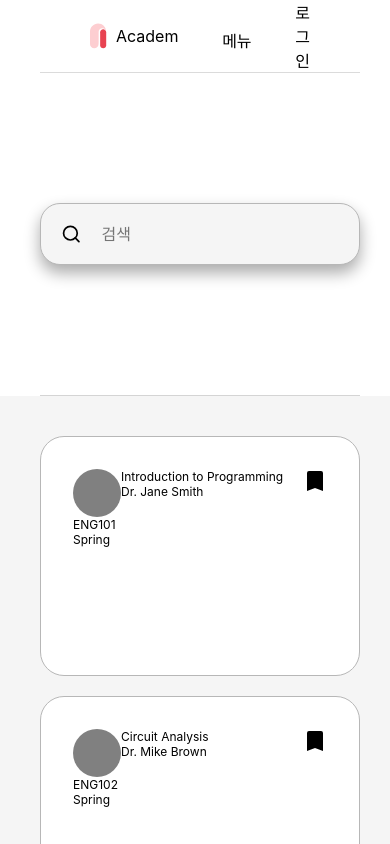
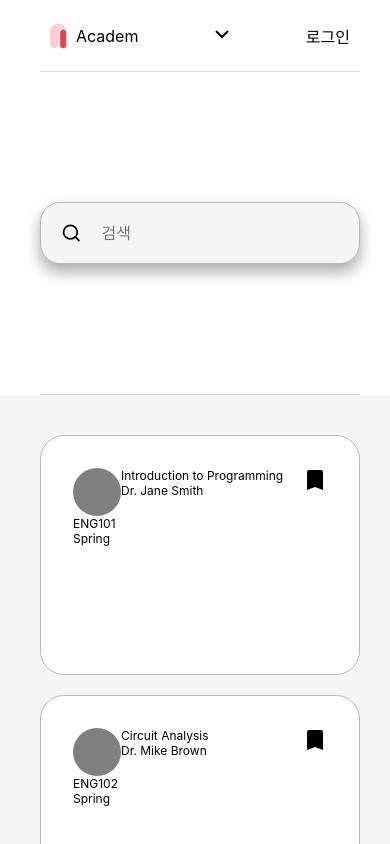
Before and after one commit to DevKor-github/academ-frontend, a React (Create React App) app: page /lecture in a window 390 px wide. Shown: the top 844 px of the page. Built offline with nearby package versions, Linux system fonts and the light colour scheme; a web font is replaced by a local one.

Commit message:
Refactor TopNav
* Topnav now behave

```diff
--- a/src/components/Topnav/button.module.css
+++ b/src/components/Topnav/button.module.css
@@ -3,7 +3,6 @@
   align-items: center;
   justify-content: center;
   flex-direction: row;
-
 
   border: none; /* Example border - change color as needed */
   cursor: pointer; /* Changes cursor to pointer to indicate it's clickable */
@@ -11,7 +10,6 @@
   transition: opacity 0.2s ease; /* Smooth transition for hover effect */
   opacity: 1;
   padding: 10px; /* Adjust padding as needed */
-
 }
 
 .shared:focus {
@@ -29,6 +27,7 @@
 @media (prefers-color-scheme: dark) {
   .unselected.pill {
     color: black;
+    stroke: black;
   }
 
   .pill {
@@ -37,15 +36,15 @@
   }
 }
 
-
 .unselected.primary {
   color: inherit;
+  stroke: inherit;
 }
 
 .unselected.pill {
   color: black;
+  stroke: black;
 }
-
 
 .pill {
   border-radius: 100ch; /* Makes the element round */
--- /dev/null
+++ b/src/components/Topnav/button.tsx
@@ -0,0 +1,70 @@
+import { useNavigate } from 'react-router-dom';
+
+import Typography from '../base/Typography';
+
+import buttonStyles from './button.module.css';
+
+interface TopnavBlankButtonProps {
+  className?: string;
+  onClick?: React.MouseEventHandler<HTMLButtonElement>;
+  children: React.ReactNode;
+  pill?: boolean;
+  selected?: boolean;
+  [key: string]: unknown;
+}
+interface TopnavButtonProps {
+  href: string;
+  children: React.ReactNode;
+  icon?: React.ReactNode;
+  pill?: boolean;
+  [key: string]: unknown;
+}
+export function TopnavBlankButton({
+  selected,
+  children,
+  pill,
+  onClick,
+  className,
+  ...restProps
+}: TopnavBlankButtonProps) {
+  return (
+    <a className={`${className}`}>
+      <span
+        // tabIndex={0}
+        className={`${buttonStyles.primary} ${buttonStyles.unselected} ${buttonStyles.shared}`}
+        onClick={onClick}
+        {...restProps}
+      >
+        <Typography variant="t5">{children}</Typography>
+      </span>
+    </a>
+  );
+}
+
+export function TopnavButton({ selected, href, children, icon, pill, ...restProps }: TopnavButtonProps) {
+  const navigate = useNavigate();
+
+  return (
+    <a
+      href={href}
+      onClick={(e) => {
+        if (!e.metaKey && !e.ctrlKey) {
+          e.preventDefault();
+          navigate(href);
+        }
+      }}
+      {...restProps}
+    >
+      <span
+        // tabIndex={0}
+        className={`${buttonStyles.shared} ${pill ? buttonStyles.pill : buttonStyles.primary} ${
+          selected ? buttonStyles.selected : buttonStyles.unselected
+        }`}
+        style={{ gap: '8px' }}
+      >
+        {icon}
+        <Typography variant="t5">{children}</Typography>
+      </span>
+    </a>
+  );
+}
--- a/src/components/Topnav/index.module.css
+++ b/src/components/Topnav/index.module.css
@@ -1,5 +1,4 @@
-
-.menu {
+.forSmall {
   display: none;
   padding: 18px 0px;
   align-items: center;
@@ -18,16 +17,33 @@
   align-items: center;
 }
 
+.forSmall {
+  display: none;
+}
+
+.forBig {
+  display: flex;
+}
 
 .menulist {
   flex-wrap: nowrap;
 }
 
+.spreaded {
+  height: 72px;
+}
+
+.notSpreaded {
+  height: 72px;
+}
 
 @media (max-width: 720px) {
+  .forSmall {
+    display: flex;
+  }
 
-  .menu {
-    display: block; /* ensure it’s visible if previously hidden */
+  .forBig {
+    display: none;
   }
 
   .compact {
@@ -37,8 +53,15 @@
   .menulist {
     flex-wrap: wrap;
   }
+
+  .spreaded {
+    height: 144px;
   }
 
+  .notSpreaded {
+    height: 72px;
+  }
+}
 
 .container {
   display: flex;
@@ -47,38 +70,44 @@
   flex-direction: row;
   justify-content: space-between;
   width: 100%;
-    padding-left: 40px;
-    padding-right: 40px;
+  overflow: hidden;
+  transition: all 0.2s ease;
 }
 
 .item {
   display: flex;
   height: 72px;
-    /* border: 1px solid cyan; */
   text-align: center;
   justify-content: center;
   align-items: center;
 }
 
-
-
 .gradient {
-    background : linear-gradient(180deg, rgba(0,0,0,0.4) 0%, rgba(0,0,0,0.25) 50%, rgba(0,0,0,0) 100%);
+  background: linear-gradient(180deg, rgba(0, 0, 0, 0.4) 0%, rgba(0, 0, 0, 0.25) 50%, rgba(0, 0, 0, 0) 100%);
 }
 
 .overlap {
   color: white;
 }
 
+.overlap svg {
+  stroke: white;
+}
+
+.overlap .nostroke svg {
+  stroke: none;
+}
+
 .line {
   color: black; /*#7a7a7a;*/
+  stroke: black;
   border-bottom: 1px solid #dbdbdb;
 }
 
 @media (prefers-color-scheme: dark) {
   .line {
     color: #dbdbdb;
+    stroke: #dbdbdb;
     border-bottom: 1px solid #424242;
   }
-
 }
--- a/src/components/Topnav/index.tsx
+++ b/src/components/Topnav/index.tsx
@@ -1,74 +1,54 @@
-import { useLocation, useNavigate } from 'react-router-dom';
+import { useLocation } from 'react-router-dom';
 import { useState } from 'react';
-import Box from '@mui/material/Box';
 
-import Typography from '../base/Typography';
-import { VStack } from '../base/Stack';
-import AdaptiveStack from '../base/AdaptiveStack';
-import { LogoIcon } from '../../icons';
+import { VStack, HStack } from '../base/Stack';
+import { LogoIcon, DownIcon, UpIcon } from '../../icons';
 import { useSessionId } from '../../contexts/SessionIdContext';
 
 import styles from './index.module.css';
-import buttonStyles from './button.module.css';
+import { TopnavBlankButton, TopnavButton } from './button';
 
-interface TopnavBlankButtonProps {
-  className?: string;
-  onClick?: React.MouseEventHandler<HTMLButtonElement>;
-  children: React.ReactNode;
-  pill?: boolean;
-  selected?: boolean;
-  [key: string]: unknown;
-}
-
-interface TopnavButtonProps {
-  href: string;
-  children: React.ReactNode;
-  icon?: React.ReactNode;
-  pill?: boolean;
-  [key: string]: unknown;
-}
-function TopnavBlankButton({ selected, children, pill, onClick, className, ...restProps }: TopnavBlankButtonProps) {
+function TopNavInnerLeft() {
   return (
-    <a className={`${className}`}>
-      <span
-        // tabIndex={0}
-        className={`${buttonStyles.primary} ${buttonStyles.unselected} ${buttonStyles.shared}`}
-        onClick={onClick}
-        {...restProps}
-      >
-        <Typography variant="t5">{children}</Typography>
-      </span>
-    </a>
+    <TopnavButton className={styles.nostroke} icon={<LogoIcon />} href="/">
+      Academ
+    </TopnavButton>
   );
 }
 
-function TopnavButton({ selected, href, children, icon, pill, ...restProps }: TopnavButtonProps) {
-  const navigate = useNavigate();
+const TopNavInnerMid = () => {
+  const location = useLocation();
+  const getLoc = (loc: { pathname: string }) => loc.pathname.split('/')[1];
 
   return (
-    <a
-      href={href}
-      onClick={(e) => {
-        if (!e.metaKey && !e.ctrlKey) {
-          e.preventDefault();
-          navigate(href);
-        }
+    <VStack
+      style={{
+        alignItems: 'center',
+        justifyContent: 'center',
+        height: '72px',
       }}
-      {...restProps}
     >
-      <span
-        // tabIndex={0}
-        className={`${buttonStyles.shared} ${pill ? buttonStyles.pill : buttonStyles.primary} ${
-          selected ? buttonStyles.selected : buttonStyles.unselected
-        }`}
-        style={{ gap: '8px' }}
-      >
-        {icon}
-        <Typography variant="t5">{children}</Typography>
-      </span>
-    </a>
+      <VStack gap="10px">
+        <TopnavButton selected={getLoc(location) === 'notice'} href="/notice" children="공지사항" />
+        <TopnavButton selected={getLoc(location) === 'timetable'} href="/timetable" children="시간표" />
+        <TopnavButton selected={getLoc(location) === 'curation'} href="/curation" children="강의 추천" />
+        <TopnavButton selected={getLoc(location) === 'mypage'} href="/mypage" children="마이페이지" />
+        <TopnavButton selected={getLoc(location) === 'lecture'} href="/lecture" children="강의 목록" />
+      </VStack>
+    </VStack>
+  );
+};
+
+function TopNavInnerRight() {
+  const { sessionId } = useSessionId();
+
+  return (
+    <TopnavButton pill href={sessionId ? '/logout' : '/login'}>
+      {sessionId ? '로그아웃' : '로그인'}
+    </TopnavButton>
   );
 }
+
 function TopNavInner({
   overlap,
   spreadedState: { spreaded, setSpreaded },
@@ -76,67 +56,42 @@ function TopNavInner({
   overlap?: boolean;
   spreadedState: { spreaded: boolean; setSpreaded: React.Dispatch<React.SetStateAction<boolean>> };
 }) {
-  const { sessionId } = useSessionId();
-  const location = useLocation();
-  const getLoc = (loc: { pathname: string }) => loc.pathname.split('/')[1];
+  // eslint-disable-next-line @typescript-eslint/no-shadow
 
-  // eslint-disable-next-line @typescript-eslint/no-shadow
+  (function ignore(...args) {
+    return args;
+  })(spreaded, setSpreaded);
+
   return (
-    <div
-      className={`${styles.container} ${overlap ? styles.overlap : styles.line}`}
-      style={{
-        display: 'flex',
-        height: 'auto',
-        width: '100%',
-        overflow: 'hidden',
-      }}
+    <HStack
+      className={`${styles.container} ${overlap ? styles.overlap : styles.line} ${
+        spreaded ? styles.spreaded : styles.notSpreaded
+      }`}
+      style={{ overflow: 'hidden' }}
     >
-      <VStack className={`${styles.item}`}>
-        <TopnavButton icon={<LogoIcon />} href="/">
-          Academ
-        </TopnavButton>
-      </VStack>
-
-      <AdaptiveStack
+      <VStack
         style={{
-          display: 'flex',
-          flexDirection: 'column',
+          width: '100%',
           alignItems: 'center',
-          justifyContent: 'start',
-          height: spreaded ? '160px' : '72px',
-          overflow: 'hidden',
-          transition: 'all 0.2s ease',
+          justifyContent: 'space-between',
+          height: '72px',
         }}
       >
-        <TopnavBlankButton className={`${styles.menu}`} onClick={() => setSpreaded(!spreaded)}>
-          {spreaded ? '접기' : '메뉴'}
-        </TopnavBlankButton>
-
-        <VStack className={styles.menulist} gap="10px">
-          <TopnavButton className={`${styles.compact}`} selected={getLoc(location) === 'notice'} href="/notice">
-            공지사항
-          </TopnavButton>
-          <TopnavButton className={`${styles.compact}`} selected={getLoc(location) === 'timetable'} href="/timetable">
-            시간표
-          </TopnavButton>
-          <TopnavButton className={`${styles.compact}`} selected={getLoc(location) === 'curation'} href="/curation">
-            강의 추천
-          </TopnavButton>
-          <TopnavButton className={`${styles.compact}`} selected={getLoc(location) === 'mypage'} href="/mypage">
-            마이페이지
-          </TopnavButton>
-          <TopnavButton className={`${styles.compact}`} selected={getLoc(location) === 'lecture'} href="/lecture">
-            강의 목록
-          </TopnavButton>
-        </VStack>
-      </AdaptiveStack>
-
-      <AdaptiveStack className={`${styles.item}`}>
-        <TopnavButton pill href={sessionId ? '/logout' : '/login'}>
-          {sessionId ? '로그아웃' : '로그인'}
-        </TopnavButton>
-      </AdaptiveStack>
-    </div>
+        <TopNavInnerLeft />
+        <div className={styles.forSmall} style={{ height: '72px' }}>
+          <TopnavBlankButton onClick={() => setSpreaded(!spreaded)}>
+            {spreaded ? <UpIcon width="24px" height="24px" /> : <DownIcon width="24px" height="24px" />}
+          </TopnavBlankButton>
+        </div>
+        <div className={styles.forBig} style={{ height: '72px' }}>
+          <TopNavInnerMid />
+        </div>
+        <TopNavInnerRight />
+      </VStack>
+      <div className={styles.forSmall} style={{ width: '100%', height: '72px' }}>
+        <TopNavInnerMid />
+      </div>
+    </HStack>
   );
 }
 export default function TopNav() {
@@ -147,24 +102,25 @@ export default function TopNav() {
   const [spreaded, setSpreaded] = useState(false);
 
   return overlap ? (
-    <Box
-      width={'100%'}
-      height={'500px'}
-      sx={{ backgroundImage: 'url(/samplebanner.png)', position: 'relative', top: 0 }}
+    <div
+      style={{
+        width: '100%',
+        height: '500px',
+        backgroundImage: 'url(/samplebanner.png)',
+        position: 'relative',
+        top: 0,
+      }}
     >
-      <Box
+      <div
         className={styles.gradient}
-        width={'100%'}
-        height={'144px'}
-        top={0}
-        sx={{ position: 'absolute', top: 0, padding: '0px 40px' }}
+        style={{ width: '100%', height: '144px', position: 'absolute', top: 0, padding: '0px 40px' }}
       >
         <TopNavInner overlap={overlap} spreadedState={{ spreaded, setSpreaded }} />
-      </Box>
-    </Box>
+      </div>
+    </div>
   ) : (
-    <Box sx={{ padding: '0px 40px' }}>
+    <div style={{ padding: '0px 40px' }}>
       <TopNavInner spreadedState={{ spreaded, setSpreaded }} />
-    </Box>
+    </div>
   );
 }
```
Lines whose indentation alone changed are shown as unchanged.
